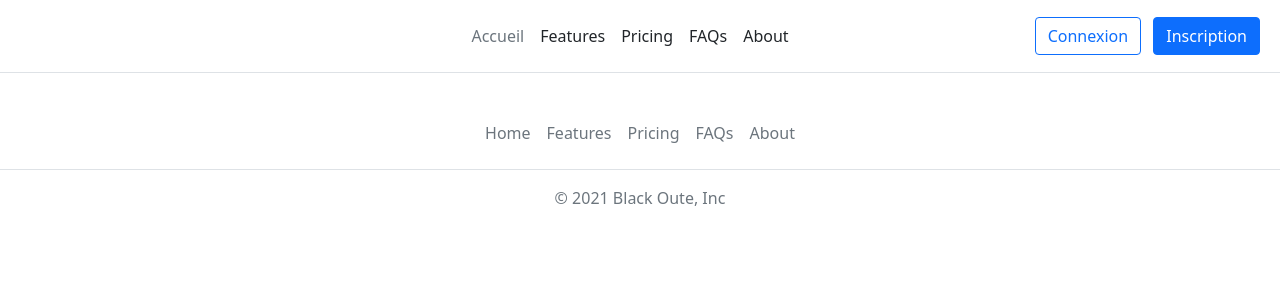
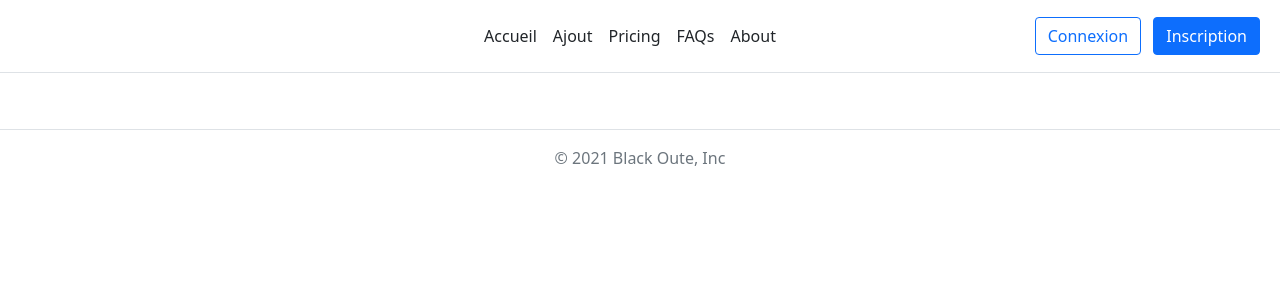
Before and after one commit to Black-oute/nuitInfo, a PHP site: page /index.php in a window 1280 px wide. Shown: the top 300 px of the page. Run offline with PHP 8.4, Linux system fonts and the light colour scheme.

Commit message:
feat: controller du form d'ajout

```diff
--- a/vues/includes/footer.php
+++ b/vues/includes/footer.php
@@ -1,10 +1,5 @@
 <footer class="py-3 my-4">
     <ul class="nav justify-content-center border-bottom pb-3 mb-3">
-        <li class="nav-item"><a href="#" class="nav-link px-2 text-muted">Home</a></li>
-        <li class="nav-item"><a href="#" class="nav-link px-2 text-muted">Features</a></li>
-        <li class="nav-item"><a href="#" class="nav-link px-2 text-muted">Pricing</a></li>
-        <li class="nav-item"><a href="#" class="nav-link px-2 text-muted">FAQs</a></li>
-        <li class="nav-item"><a href="#" class="nav-link px-2 text-muted">About</a></li>
     </ul>
     <p class="text-center text-muted">© 2021 Black Oute, Inc</p>
 </footer>
--- a/vues/includes/header.php
+++ b/vues/includes/header.php
@@ -5,7 +5,7 @@ if (!isset($_SESSION["username"]))
 }
 else
 {
-    $link = '<a href="../controleurs/C_disconnect.php" class="btn btn-outline-primary me-2">Déconnexnion</a>';
+    $link = '<a href="../controleurs/C_disconnect.php" class="btn btn-outline-primary me-2">Déconnexion</a>';
 }
 ?>
 
@@ -18,8 +18,8 @@ else
     </a>
 
     <ul class="nav col-12 col-md-auto mb-2 justify-content-center mb-md-0">
-        <li><a href="../controleurs/C_home.php" class="nav-link px-2 link-secondary">Accueil</a></li>
-        <li><a href="#" class="nav-link px-2 link-dark">Features</a></li>
+        <li><a href="../controleurs/C_home.php" class="nav-link px-2 link-dark">Accueil</a></li>
+        <li><a href="../controleurs/C_formulaire.php" class="nav-link px-2 link-dark">Ajout</a></li>
         <li><a href="#" class="nav-link px-2 link-dark">Pricing</a></li>
         <li><a href="#" class="nav-link px-2 link-dark">FAQs</a></li>
         <li><a href="#" class="nav-link px-2 link-dark">About</a></li>
```
Also changed, not shown: controleurs/C_formulaire.php (added, +7 -0 lines).
